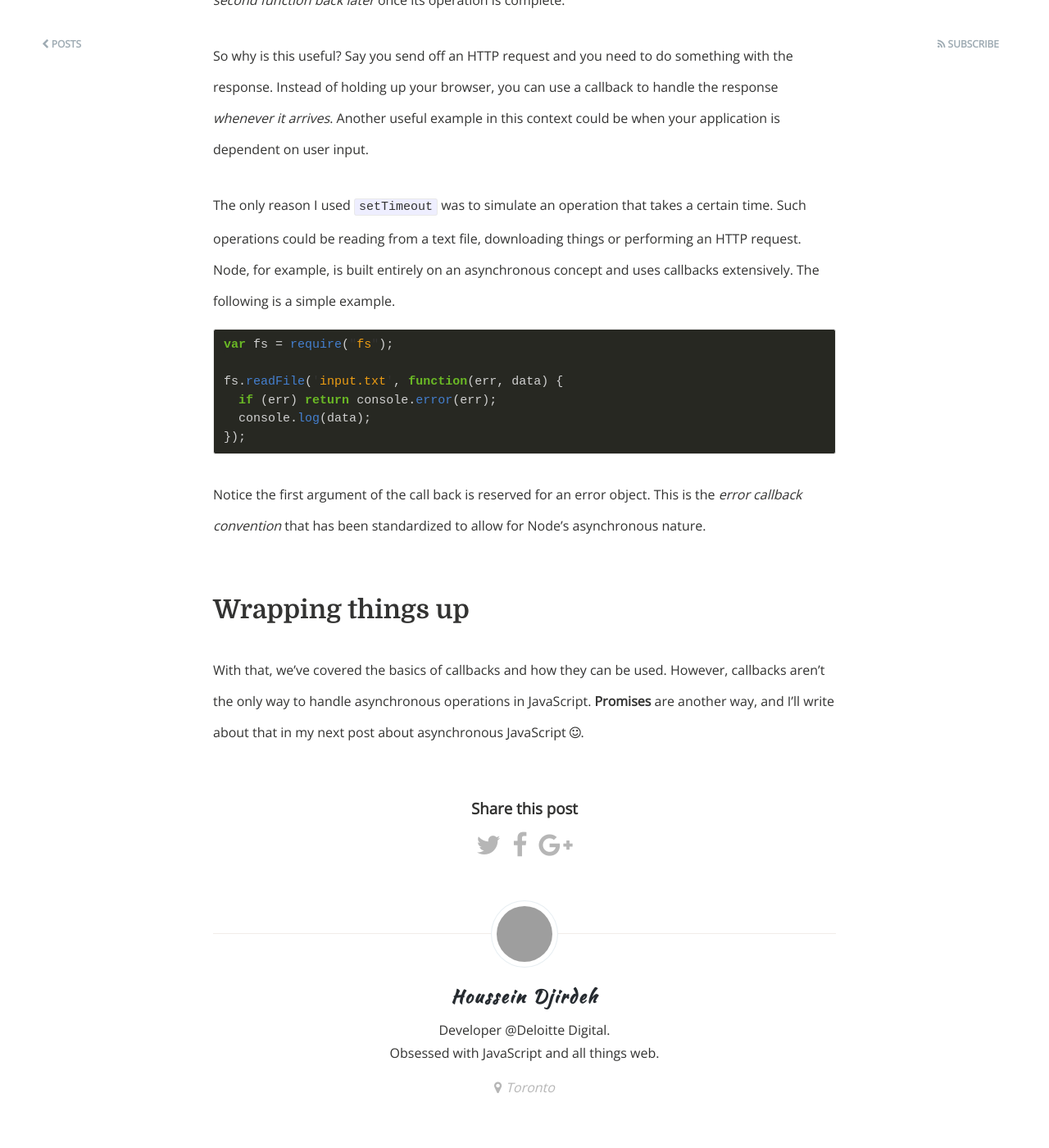
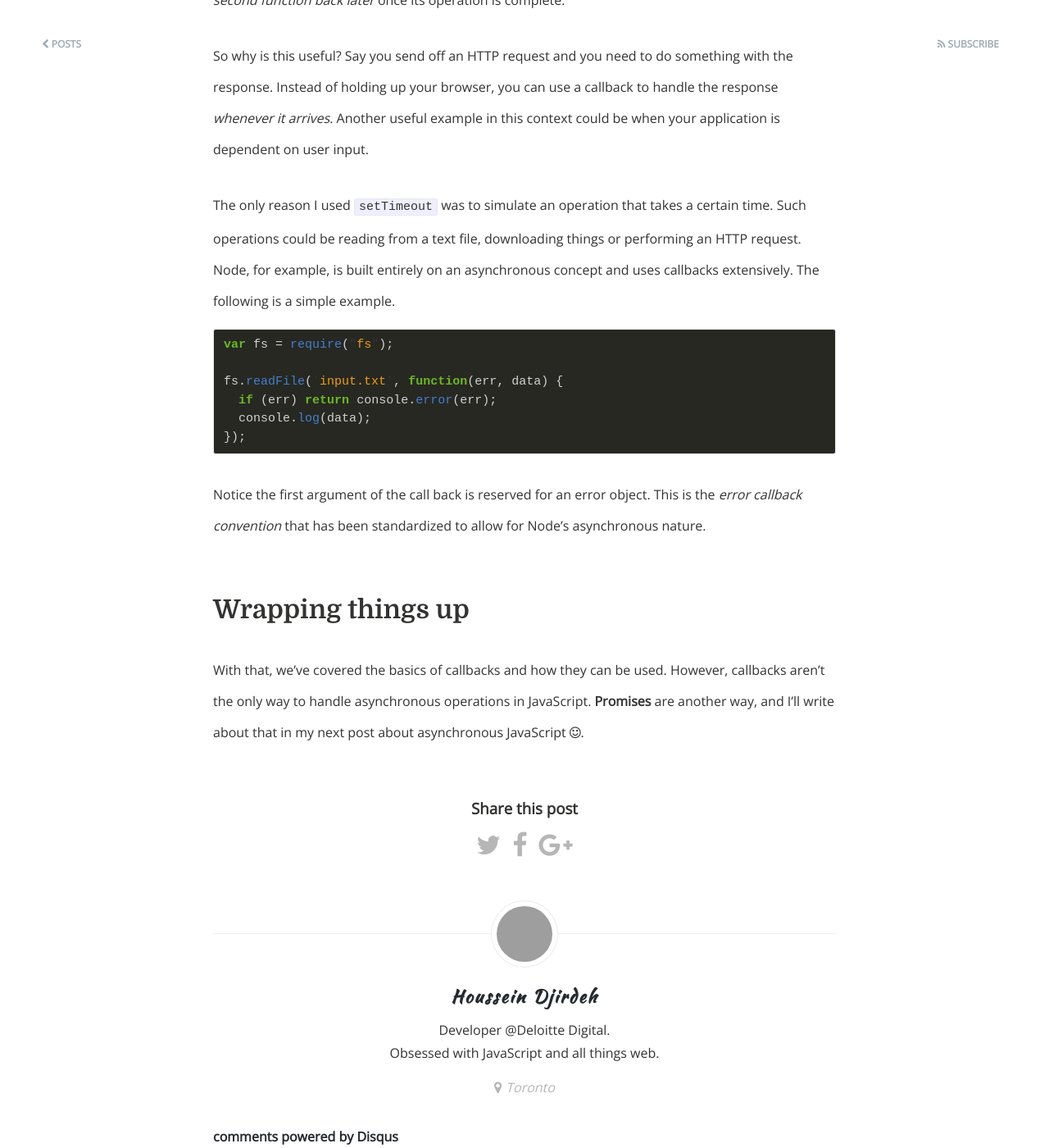
Before and after one commit to housseindjirdeh/hdjirdeh.github.io, a Jekyll site: the page built from _posts/2016-05-10-asynchronous-javascript-callbacks.markdown, in a window 1280 px wide and 1400 px high, scrolled down 2878 px. Shown: the whole window at 82% size. Built offline with Jekyll 4.4.1, drawn with Linux system fonts in a browser that asks for light colours; nearby versions of some CDN libraries; comment, search, counter and statistics services are not loaded; before the commit the page ends 4252 px from its top, so only the background shows below that; some of the changed lines change nothing that is shown; grey boxes are pictures that could not be loaded.

Commit message:
Modified comment count system

```diff
--- a/_includes/disqus-count.html
+++ /dev/null
@@ -1,13 +0,0 @@
-<script type="text/javascript">
-      /* * * CONFIGURATION VARIABLES: EDIT BEFORE PASTING INTO YOUR WEBPAGE * * */
-      var disqus_shortname = 'houssein'; // required: replace example with your forum shortname
-      // var disqus_developer = 1; // Comment out when the site is live
-
-      /* * * DON'T EDIT BELOW THIS LINE * * */
-      (function () {
-        var s = document.createElement('script'); s.async = true;
-        s.type = 'text/javascript';
-        s.src = 'http://' + disqus_shortname + '.disqus.com/count.js';
-        (document.getElementsByTagName('HEAD')[0] || document.getElementsByTagName('BODY')[0]).appendChild(s);
-      }());
-</script>
--- a/_includes/disqus.html
+++ b/_includes/disqus.html
@@ -1,4 +1,4 @@
-<div id="disqus_thread"></div>
+<!-- <div id="disqus_thread"></div>
 <script>
 
 var disqus_shortname = 'houssein';
@@ -14,4 +14,23 @@
 (d.head || d.body).appendChild(s);
 })();
 </script>
-<noscript>Please enable JavaScript to view the <a href="https://disqus.com/?ref_noscript" rel="nofollow">comments powered by Disqus.</a></noscript>
+<noscript>Please enable JavaScript to view the <a href="https://disqus.com/?ref_noscript" rel="nofollow">comments powered by Disqus.</a></noscript> -->
+
+{% if page.comments %}
+<div id="disqus_thread"></div>
+    <script type="text/javascript">
+        /* * * CONFIGURATION VARIABLES: EDIT BEFORE PASTING INTO YOUR WEBPAGE * * */
+        var disqus_shortname = 'houssein'; // required: replace example with your forum shortname
+        // var disqus_developer = 1; // Comment out when the site is live
+        var disqus_identifier = "{{ page.url }}";
+
+        /* * * DON'T EDIT BELOW THIS LINE * * */
+        (function() {
+            var dsq = document.createElement('script'); dsq.type = 'text/javascript'; dsq.async = true;
+            dsq.src = '//' + disqus_shortname + '.disqus.com/embed.js';
+            (document.getElementsByTagName('head')[0] || document.getElementsByTagName('body')[0]).appendChild(dsq);
+        })();
+    </script>
+    <noscript>Please enable JavaScript to view the <a href="http://disqus.com/?ref_noscript">comments powered by Disqus.</a></noscript>
+    <a href="http://disqus.com" class="dsq-brlink">comments powered by <span class="logo-disqus">Disqus</span></a>
+{% endif %}
--- a/_includes/head.html
+++ b/_includes/head.html
@@ -15,5 +15,4 @@
   <link href='https://fonts.googleapis.com/css?family=Kaushan+Script' rel='stylesheet' type='text/css'>
   <link href='https://fonts.googleapis.com/css?family=Domine:700' rel='stylesheet' type='text/css'>
   <link href='https://fonts.googleapis.com/css?family=Open+Sans' rel='stylesheet' type='text/css'>
-  <script id="dsq-count-scr" src="//houssein.disqus.com/count.js" async></script>
 </head>
--- a/_layouts/post-default.html
+++ b/_layouts/post-default.html
@@ -17,7 +17,6 @@
 
     <div class="wrapper">
       {% include disqus.html %}
-      {% include disqus-count.html %}
     </div>
 
   </body>
--- a/_layouts/post.html
+++ b/_layouts/post.html
@@ -22,3 +22,18 @@
 </section>
 
 </article>
+
+<!-- Comment count -->
+<script type="text/javascript">
+      /* * * CONFIGURATION VARIABLES: EDIT BEFORE PASTING INTO YOUR WEBPAGE * * */
+      var disqus_shortname = 'houssein'; // required: replace example with your forum shortname
+      // var disqus_developer = 1; // Comment out when the site is live
+
+      /* * * DON'T EDIT BELOW THIS LINE * * */
+      (function () {
+        var s = document.createElement('script'); s.async = true;
+        s.type = 'text/javascript';
+        s.src = 'http://' + disqus_shortname + '.disqus.com/count.js';
+        (document.getElementsByTagName('HEAD')[0] || document.getElementsByTagName('BODY')[0]).appendChild(s);
+      }());
+</script>
--- a/_posts/2016-05-10-asynchronous-javascript-callbacks.markdown
+++ b/_posts/2016-05-10-asynchronous-javascript-callbacks.markdown
@@ -6,6 +6,7 @@
 preview: Functions in Javascript are treated as first-class objects. This means that they have a type of `Object` and can be referenced like any other first-class object, such as `Date`, `Number`, `String` and so forth. This may seem obvious, but it's important to remember that the nature of functions in Javascript are quite different then, for example, methods in Ruby...
 tags:
 - javascript
+comments: true
 ---
 
 Functions in Javascript are treated as first-class objects. This means that they have a type of `Object` and can be referenced like any other first-class object, such as `Date`, `Number`, and `String`. This may seem obvious to you, but it's important to remember that the nature of functions in Javascript are quite different then, for example, methods in Ruby.
--- a/_sass/_layout.scss
+++ b/_sass/_layout.scss
@@ -108,7 +108,6 @@
 
         @include media-query($on-palm) {
             font-size: 14px;
-            padding: 10px;
         }
     }
 
```
